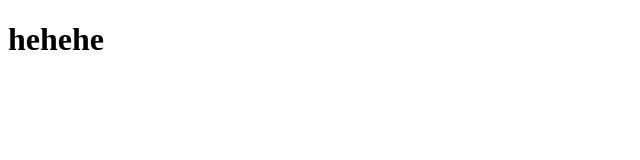
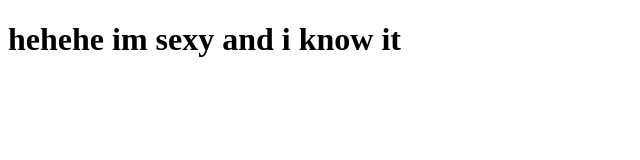
Before and after one commit to besmalahouel23/coursera-test, a plain HTML site: page site/index.html in a window 1280 px wide. Shown: the whole page, without its empty margins (0-640 px from the left). Drawn offline with Linux system fonts and the light colour scheme.

Commit message:
Update index.html

```diff
--- a/site/index.html
+++ b/site/index.html
@@ -4,6 +4,6 @@
 	<title>Hi i m besma </title>
 </head>
 <body>
-	<h1>hehehe</h1>
+	<h1>hehehe im sexy and i know it </h1>
 </body>
 </html>
```
